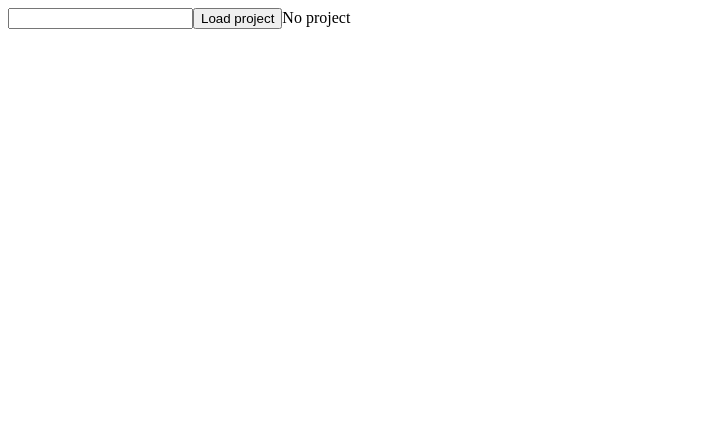
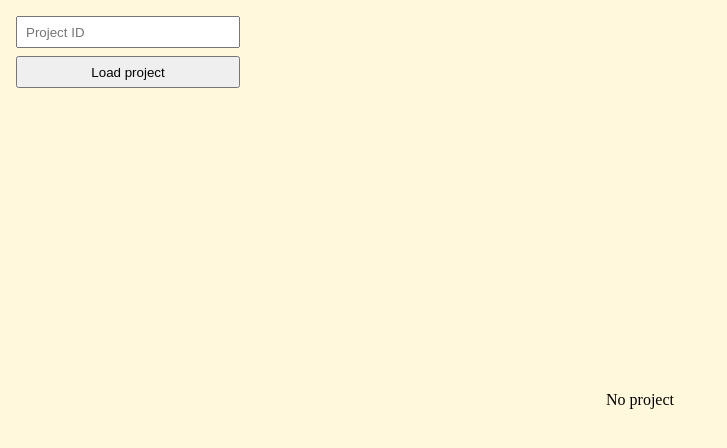
Before and after one commit to HubertNastaly/printu-recruitment-task, a React (Vite) app: page / in a window 1280 px wide. Shown: the top 448 px of the page, without its empty margins (0-727 px from the left). Built offline with nearby package versions, Linux system fonts and the light colour scheme.

Commit message:
Enhance styles

```diff
--- /dev/null
+++ b/src/App.css
@@ -0,0 +1,54 @@
+* {
+  margin: 0;
+  padding: 0;
+  box-sizing: border-box;
+}
+
+#appWrapper {
+  position: relative;
+  width: 100%;
+  height: 100vh;
+  padding: 16px;
+  display: flex;
+  align-items: center;
+  justify-content: center;
+  background-color: cornsilk;
+}
+
+#inputGroup {
+  position: absolute;
+  top: 0;
+  left: 0;
+  z-index: 3;
+  width: 100%;
+  max-width: 256px;
+  padding: 16px;
+  display: flex;
+  flex-direction: column;
+  align-items: stretch;
+  row-gap: 8px;
+}
+
+input {
+  height: 32px;
+  padding: 0 8px;
+}
+
+button {
+  height: 32px;
+}
+
+#canva {
+  position: relative;
+  width: 100%;
+  height: 100%;
+  background-color: white;
+}
+
+#projectName {
+  position: absolute;
+  z-index: 3;
+  top: 8px;
+  left: 50%;
+  transform: translateX(-50%);
+}
--- a/src/App.tsx
+++ b/src/App.tsx
@@ -1,20 +1,25 @@
 import { useState } from "react"
 import { useProject } from "./hooks"
 import { Canva } from "./components"
+import './App.css'
 
 const App = () => {
   const [projectId, setProjectId] = useState('')
   const { loadProject, fetchState, project } = useProject()
 
   return (
-    <>
-      <input value={projectId} onChange={event => setProjectId(event.target.value)} />
-      <button onClick={() => loadProject(projectId)}>Load project</button>
+    <div id="appWrapper">
+      <div id="inputGroup">
+        <input value={projectId} onChange={event => setProjectId(event.target.value)} placeholder="Project ID" />
+        <button onClick={() => loadProject(projectId)}>Load project</button>
+      </div>
 
       {fetchState.type === 'loading' && <span>Loading...</span>}
       {fetchState.type === 'error' && <span>Error: {fetchState.error.message}</span>}
-      {fetchState.type === 'none' && <Canva project={project} />}
-    </>
+      {fetchState.type === 'none' && (
+        project ? <Canva project={project} /> : <span>No project</span>
+      )}
+    </div>
   )
 }
 
--- a/src/components/Canva.tsx
+++ b/src/components/Canva.tsx
@@ -1,9 +1,17 @@
 import { Project } from "../schemas/project"
 
 interface Props {
-  project?: Project
+  project: Project
 }
 
 export const Canva = ({ project }: Props) => {
-  return project ? <span>{project.name}</span> : <span>No project</span>
+  const { name } = project
+  return (
+    <div id="canva">
+      <span id="projectName">{name}</span>
+      <svg>
+
+      </svg>
+    </div>
+  )
 }
```
